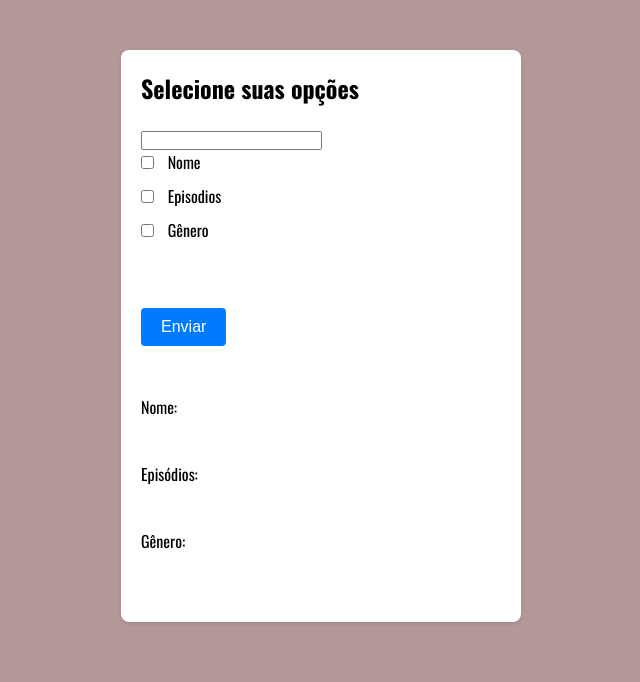
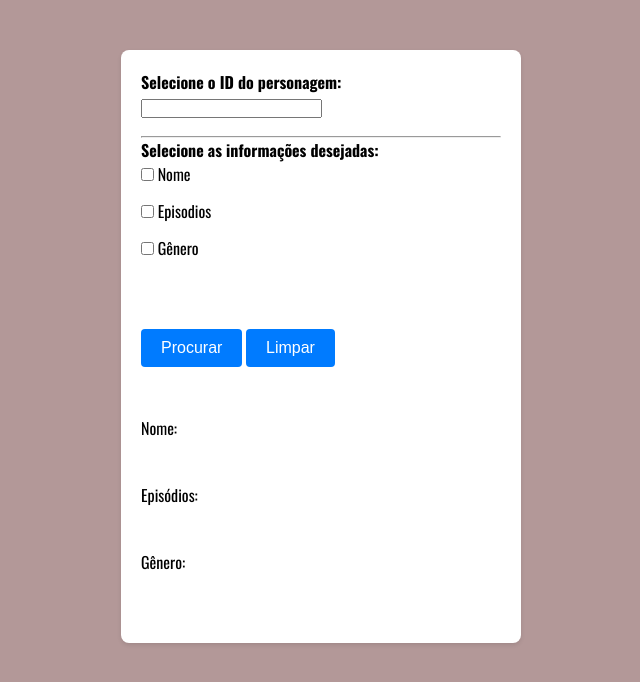
Before and after one commit to Iury96/api, a plain HTML site: page index.html in a window 1280 px wide. Shown: the whole page, without its empty margins (319-959 px from the left). Drawn offline with nearby package versions, Linux system fonts and the light colour scheme.

Commit message:
btlimpar

```diff
--- a/index.html
+++ b/index.html
@@ -9,8 +9,10 @@
 <body>
    <main class="main">
     <form class="formulario">
-        <h1>Selecione suas opções</h1>
+        <h1>Selecione o ID do personagem: </h1>
         <input type="number" id="entrada">
+        <hr>
+        <h2>Selecione as informações desejadas:</h2>
         <label>
             <input type="checkbox" id="inputNome"> Nome
         </label>
@@ -20,7 +22,8 @@
         <label>
             <input type="checkbox" id="inputGenero"> Gênero
         </label>
-        <button type="submit" id="botao">Enviar</button>
+        <button type="submit" id="botao">Procurar</button>
+        <button type="submit" id="limpar">Limpar</button>
         <img src="" alt="" id="img">
         <div class="resultado">
             <p id="nome">Nome: </p>
--- a/script/script.js
+++ b/script/script.js
@@ -7,6 +7,8 @@ const episodios = document.querySelector('#episodios')
 const inputN = document.querySelector('#inputNome')
 const inputE = document.querySelector('#inputEpisodios')
 const inputG = document.querySelector('#inputGenero')
+const limpar = document.querySelector('#limpar')
+
 
 const fetchApi = (value) => {
     const result = fetch(`https://rickandmortyapi.com/api/character/${value}`)
@@ -43,3 +45,5 @@ botao.addEventListener('click', async (event) => {
     }
 
 });
+
+limpar.addEventListener('click', () => location.reload());
--- a/style/style.css
+++ b/style/style.css
@@ -20,19 +20,18 @@ body {
 
 }
 
-.formulario h1 {
-    font-size: 24px;
-    margin-bottom: 20px;
+.formulario h1, h2 {
+    font-size: 16px;
     font-weight: 700;
 }
 
 .formulario label {
-    display: block;
-    margin-bottom: 10px;
+  display: block;
+
 }
 
 .formulario input {
-    margin-right: 10px;
+    margin-bottom: 18px;
 }
 .formulario img {
     width: 200px;
```
